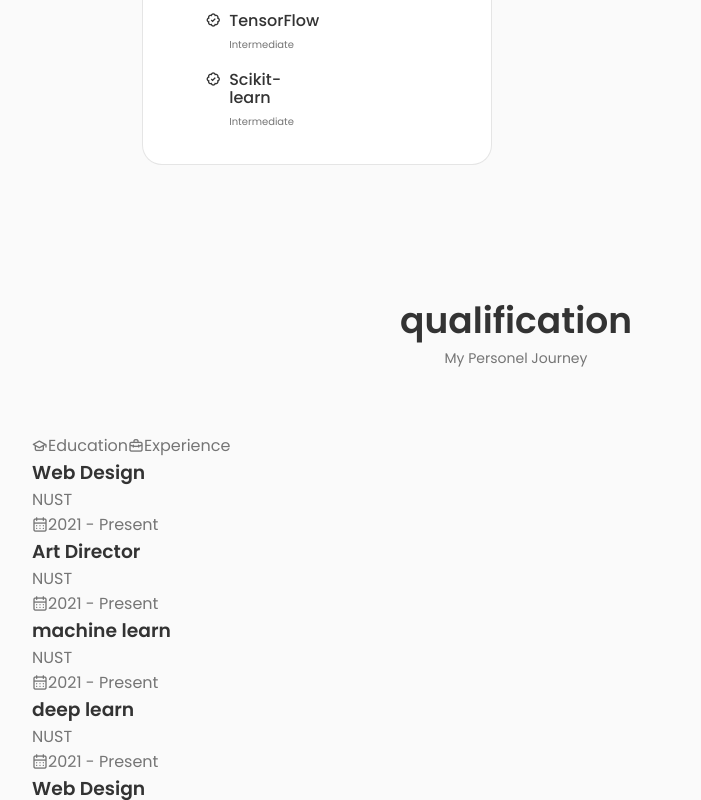
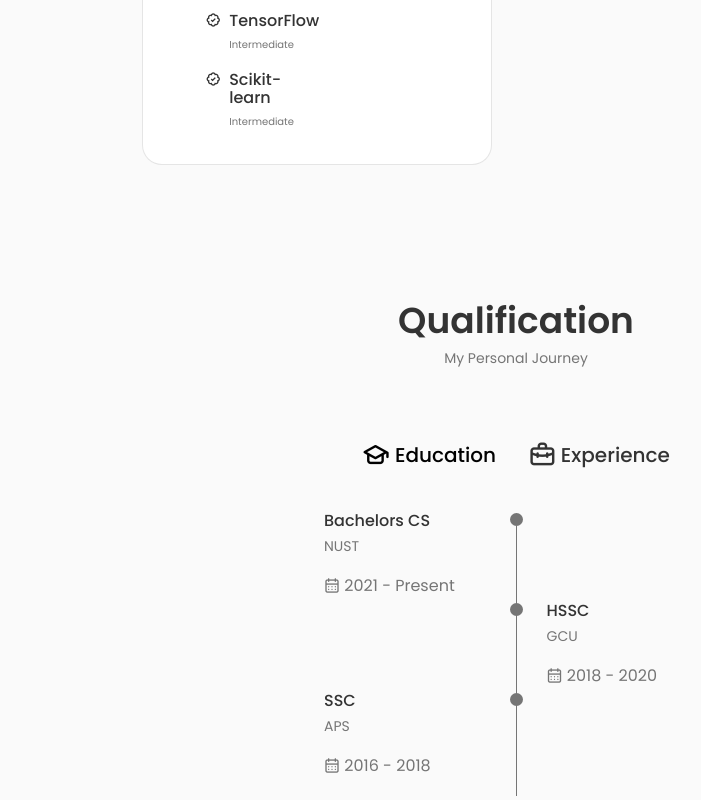
Before and after one commit to MuhammadShavaiz/Portfolio, a React (Create React App) app: page / in a window 1280 px wide. Shown: the part 2000-2800 px from the top of the page, without its empty margins (124-825 px from the left). Built offline with nearby package versions, Linux system fonts and the light colour scheme.

Commit message:
initial commit

```diff
--- a/src/components/Header/Header.css
+++ b/src/components/Header/Header.css
@@ -3,7 +3,7 @@
     position: fixed;
     top: 0;
     left: 0;
-    z-index: var(--z-fixed);
+    z-index: 10;
     background-color: var(--body-color);
 }
 
--- a/src/components/Qualification/Qualification.css
+++ b/src/components/Qualification/Qualification.css
@@ -0,0 +1,116 @@
+.qualification__container{
+    max-width: 768px;
+}
+
+.qualification__tabs{
+    display: flex;
+    justify-content: center;
+    margin-bottom: var(--mb-2);
+}
+
+.qualification__button{
+    font-size: var(--h3-font-size);
+    font-weight: var(--font-medium);
+    color: var(--title-color);
+    margin: 0 var(--mb-1);
+    cursor: pointer;
+}
+
+.qualification__button:hover{
+    color: var(--title-color-dark);
+}
+
+.qualification__icon{
+    font-size: 1.8rem;
+    margin-right: var(--mb-0-25);
+}
+
+.qualification__active{
+    color: var(--title-color-dark);
+}
+
+.qualification__sections{
+    display: grid;
+    grid-template-columns: 0.5fr;
+    justify-content: center;
+}
+
+.qualification__content{
+    display: none;
+}
+
+.qualification__content-active{
+    display: block;
+}
+
+.qualification__data{
+    display: grid;
+    grid-template-columns: 1fr max-content 1fr;
+    column-gap: 1.5rem;
+}
+
+.qualification__title{
+    font-size: var(--normal-font-size);
+    font-weight: var(--font-medium);
+}
+
+.qualification__subtitle{
+    display: inline-block;
+    font-size: var(--small-font-size);
+    margin-bottom: var(--mb-1);
+}
+
+.qualification__calender{
+    font-size: var(--small-font-size);
+}
+
+.qualification__rounder{
+    display: inline-block;
+    width: 13px;
+    height: 13px;
+    background-color: var(--text-color);
+    border-radius: 50%;
+}
+
+.qualification__line{
+    display: block;
+    width: 1px;
+    height: 100%;
+    background-color: var(--text-color);
+    transform: translate(6px, -7px);
+}
+
+/* BREAKPOINTS */
+/* for large devices */
+@media screen and (max-width: 992px) {
+    .qualification__container{
+        margin-left: auto;
+        margin-right: auto;
+    }
+  }
+
+  /* for medium devices */
+  @media screen and (max-width: 768px) {
+    .qualification__container{
+        margin-left: var(--mb-1-5);
+        margin-right: var(--mb-1-5);
+    }
+  }
+
+  /* for small devices */
+  @media screen and (max-width: 576px) {
+    .qualification__sections{
+        grid-template-columns: initial;
+    }
+    .qualification__button{
+        margin: 0 var(--mb-0-75);
+    }
+  }
+
+  /* for extra small devices */
+  @media screen and (max-width: 350px) {
+    .qualification__data{
+        gap: 0.5rem;
+    }
+
+    }
--- a/src/components/Qualification/Qualification.js
+++ b/src/components/Qualification/Qualification.js
@@ -1,43 +1,48 @@
-import React from 'react'
-import"./Qualification.css"
-const qualification = () => {
+import React, { useState } from 'react';
+import "./Qualification.css";
+
+const Qualification = () => {
+  const [toggleState, setToggleState] = useState(1);
+
+  const toggleTab = (index) => {
+    setToggleState(index);
+  };
+
   return (
     <section className="qualification section">
-        <h2 className="section__title">qualification</h2>
-        <span className="section__subtitle">
-            My Personel Journey
-        </span>
+      <h2 className="section__title">Qualification</h2>
+      <span className="section__subtitle">My Personal Journey</span>
 
       <div className="qualification__container container">
         <div className="qualification__tabs">
-                <div className="qualification__button button--flex">
-                    <i className="uil uil-graduation-cap
-                    qualification__icon"></i>{" "} Education
+          <div
+            className={toggleState === 1 ? "qualification__button qualification__active button--flex" : "qualification__button button--flex"}
+            onClick={() => toggleTab(1)} // Corrected onClick attribute
+          >
+            <i className="uil uil-graduation-cap qualification__icon"></i>{" "} Education
           </div>
 
-                <div className="qualification__button button--flex">
-                    <i className="uil uil-briefcase-alt
-                    qualification__icon"></i>{" "} Experience
+          <div
+            className={toggleState === 2 ? "qualification__button qualification__active button--flex" : "qualification__button button--flex"}
+            onClick={() => toggleTab(2)} // Corrected onClick attribute
+          >
+            <i className="uil uil-briefcase-alt qualification__icon"></i>{" "} Experience
           </div>
         </div>
 
         <div className="qualification__sections">
-                <div className="qualification__content qualification__content-active">
+          <div className={toggleState === 1 ? "qualification__content qualification__content-active" : "qualification__content"}>
             <div className="qualification__data">
               <div>
-                            <h3 className="qualification__title">Web Design</h3>
-                            <span className='qualificaiton__subtitle'>
-                                NUST
-                            </span>
-                            <div className="qualifficaiton__calender">
-                                <i className="uil uil-calendar-alt"></i>
-                                2021 - Present
+                <h3 className="qualification__title">Bachelors CS</h3>
+                <span className="qualification__subtitle">NUST</span>
+                <div className="qualification__calendar">
+                  <i className="uil uil-calendar-alt"></i> 2021 - Present
                 </div>
               </div>
 
               <div>
-                            <span className="qualification__rounder">
-                            </span>
+                <span className="qualification__rounder"></span>
                 <span className="qualification__line"></span>
               </div>
             </div>
@@ -46,38 +51,46 @@
               <div></div>
 
               <div>
-                            <span className="qualification__rounder">
-                            </span>
+                <span className="qualification__rounder"></span>
                 <span className="qualification__line"></span>
               </div>
               <div>
-                            <h3 className="qualification__title">Art Director</h3>
-                            <span className='qualificaiton__subtitle'>
-                                NUST
-                            </span>
-                            <div className="qualifficaiton__calender">
-                                <i className="uil uil-calendar-alt"></i>
-                                2021 - Present
+                <h3 className="qualification__title">HSSC</h3>
+                <span className="qualification__subtitle">GCU</span>
+                <div className="qualification__calendar">
+                  <i className="uil uil-calendar-alt"></i> 2018 - 2020
                 </div>
               </div>
-
             </div>
 
             <div className="qualification__data">
               <div>
-                            <h3 className="qualification__title">machine learn</h3>
-                            <span className='qualificaiton__subtitle'>
-                                NUST
-                            </span>
-                            <div className="qualifficaiton__calender">
-                                <i className="uil uil-calendar-alt"></i>
-                                2021 - Present
+                <h3 className="qualification__title">SSC</h3>
+                <span className="qualification__subtitle">APS</span>
+                <div className="qualification__calendar">
+                  <i className="uil uil-calendar-alt"></i> 2016 - 2018
                 </div>
               </div>
 
               <div>
-                            <span className="qualification__rounder">
-                            </span>
+                <span className="qualification__rounder"></span>
+                <span className="qualification__line"></span>
+              </div>
+            </div>
+          </div>
+
+          <div className={toggleState === 2 ? "qualification__content qualification__content-active" : "qualification__content"}>
+            <div className="qualification__data">
+              <div>
+                <h3 className="qualification__title">Machine Learning Fellow</h3>
+                <span className="qualification__subtitle">ByteWise Limited</span>
+                <div className="qualification__calendar">
+                  <i className="uil uil-calendar-alt"></i> june 2024 - august 2024
+                </div>
+              </div>
+
+              <div>
+                <span className="qualification__rounder"></span>
                 <span className="qualification__line"></span>
               </div>
             </div>
@@ -86,112 +99,22 @@
               <div></div>
 
               <div>
-                            <span className="qualification__rounder">
-                            </span>
+                <span className="qualification__rounder"></span>
                 <span className="qualification__line"></span>
               </div>
               <div>
-                            <h3 className="qualification__title">deep learn</h3>
-                            <span className='qualificaiton__subtitle'>
-                                NUST
-                            </span>
-                            <div className="qualifficaiton__calender">
-                                <i className="uil uil-calendar-alt"></i>
-                                2021 - Present
+                <h3 className="qualification__title">Game Programmer</h3>
+                <span className="qualification__subtitle">Mindstorm Studios</span>
+                <div className="qualification__calendar">
+                  <i className="uil uil-calendar-alt"></i> june 2023 - august 2023
                 </div>
               </div>
-
-                    </div>
-
-                </div>
-
-                <div className="qualification__content">
-                    <div className="qualification__data">
-                        <div>
-                            <h3 className="qualification__title">Web Design</h3>
-                            <span className='qualificaiton__subtitle'>
-                                NUST
-                            </span>
-                            <div className="qualifficaiton__calender">
-                                <i className="uil uil-calendar-alt"></i>
-                                2021 - Present
             </div>
           </div>
-
-                        <div>
-                            <span className="qualification__rounder">
-                            </span>
-                            <span className="qualification__line"></span>
-                        </div>
-                    </div>
-
-                    <div className="qualification__data">
-                        <div></div>
-
-                        <div>
-                            <span className="qualification__rounder">
-                            </span>
-                            <span className="qualification__line"></span>
-                        </div>
-                        <div>
-                            <h3 className="qualification__title">Art Director</h3>
-                            <span className='qualificaiton__subtitle'>
-                                NUST
-                            </span>
-                            <div className="qualifficaiton__calender">
-                                <i className="uil uil-calendar-alt"></i>
-                                2021 - Present
-                            </div>
-                        </div>
-
-                    </div>
-
-                    <div className="qualification__data">
-                        <div>
-                            <h3 className="qualification__title">machine learn</h3>
-                            <span className='qualificaiton__subtitle'>
-                                NUST
-                            </span>
-                            <div className="qualifficaiton__calender">
-                                <i className="uil uil-calendar-alt"></i>
-                                2021 - Present
-                            </div>
-                        </div>
-
-                        <div>
-                            <span className="qualification__rounder">
-                            </span>
-                            <span className="qualification__line"></span>
-                        </div>
-                    </div>
-
-                    <div className="qualification__data">
-                        <div></div>
-
-                        <div>
-                            <span className="qualification__rounder">
-                            </span>
-                            <span className="qualification__line"></span>
-                        </div>
-                        <div>
-                            <h3 className="qualification__title">deep learn</h3>
-                            <span className='qualificaiton__subtitle'>
-                                NUST
-                            </span>
-                            <div className="qualifficaiton__calender">
-                                <i className="uil uil-calendar-alt"></i>
-                                2021 - Present
-                            </div>
-                        </div>
-
-                    </div>
-
-                </div>
-
         </div>
       </div>
     </section>
-  )
-}
+  );
+};
 
-export default qualification
+export default Qualification;
```
Lines whose indentation alone changed are shown as unchanged.
